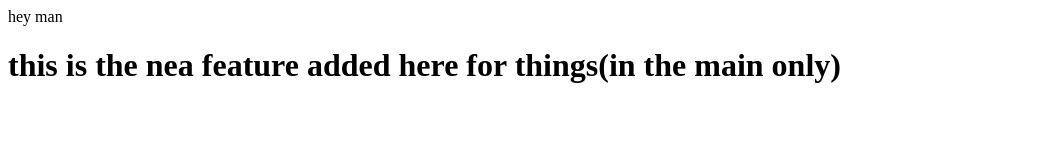
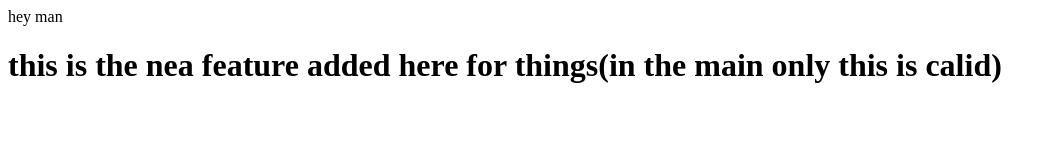
Before and after one commit to AiwithAbhishek/random, a plain HTML site: page index.html in a window 1280 px wide. Shown: the whole page, without its empty margins (0-1056 px from the left). Drawn offline with Linux system fonts and the light colour scheme.

Commit message:
this is what i have updated

```diff
--- a/index.html
+++ b/index.html
@@ -1,2 +1,2 @@
 <p>hey man</p>
-<h1>this is the nea feature added here for things(in the main only)</h1>
+<h1>this is the nea feature added here for things(in the main only this is calid)</h1>
```
